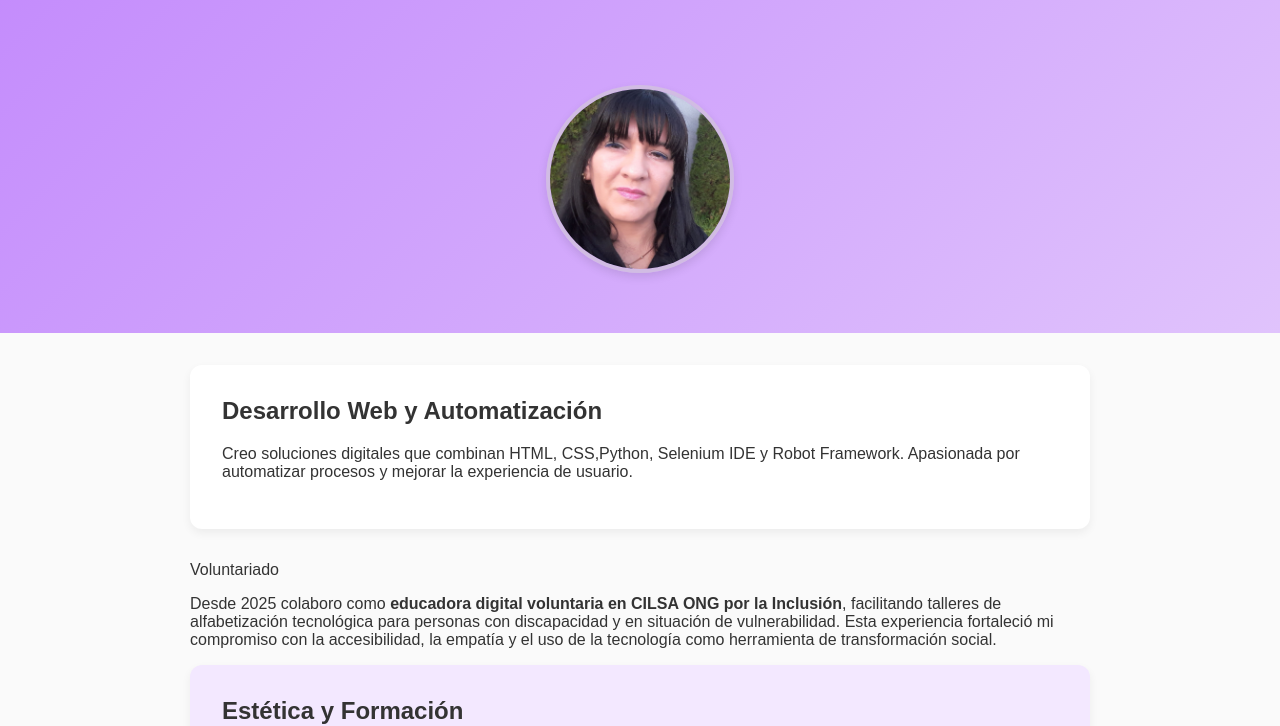
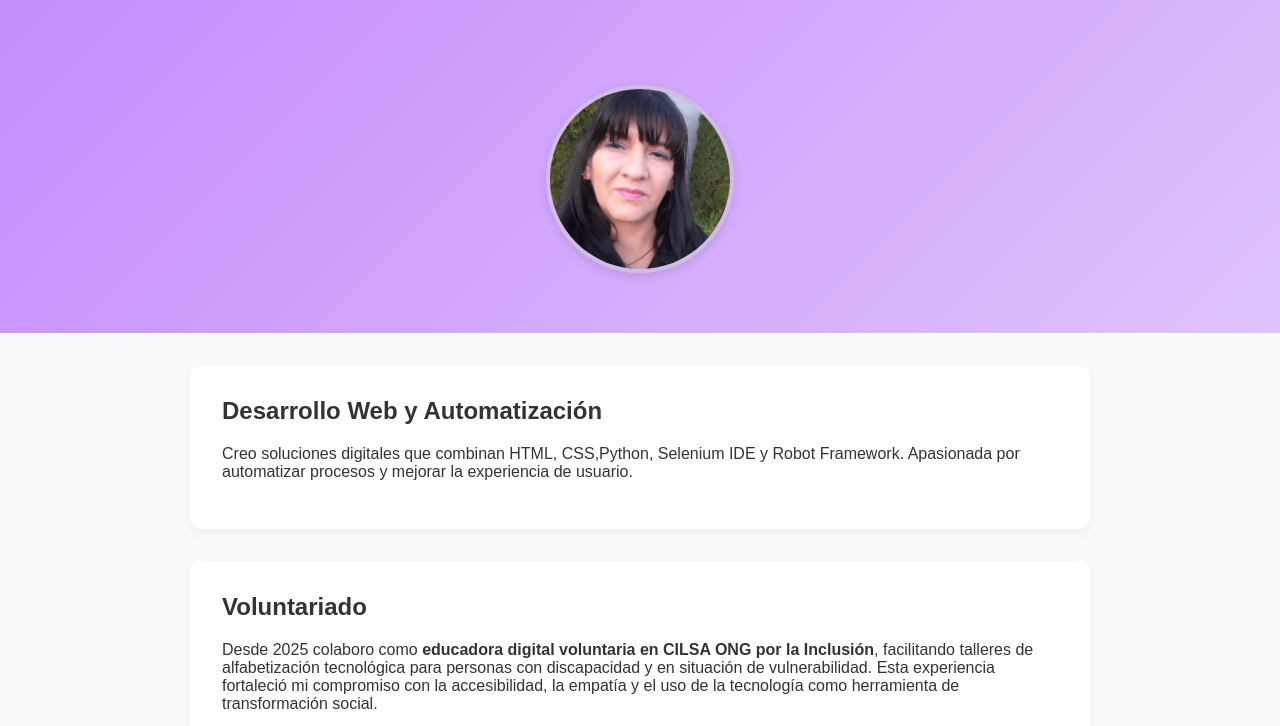
Before and after one commit to bellbasu/belkis-portafolio, a plain HTML site: page index.html in a window 1280 px wide. Shown: the part 245-971 px from the top of the page. Drawn offline with Linux system fonts and the light colour scheme.

Commit message:
Update index.html
Olvide colocar la comilla.

```diff
--- a/index.html
+++ b/index.html
@@ -36,7 +36,7 @@
         Apasionada por automatizar procesos y mejorar la experiencia de usuario.
       </p>
     </section>
-      <section id="voluntariado" class="section-card>
+      <section id="voluntariado" class="section-card">
   <h2> Voluntariado</h2>
   <p>
     Desde 2025 colaboro como <strong>educadora digital voluntaria en CILSA ONG por la Inclusión</strong>, facilitando talleres de alfabetización tecnológica para personas con discapacidad y en situación de vulnerabilidad.
```
